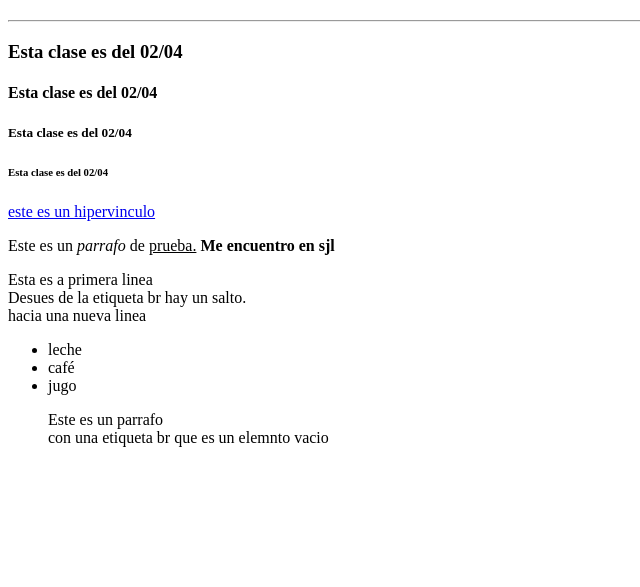
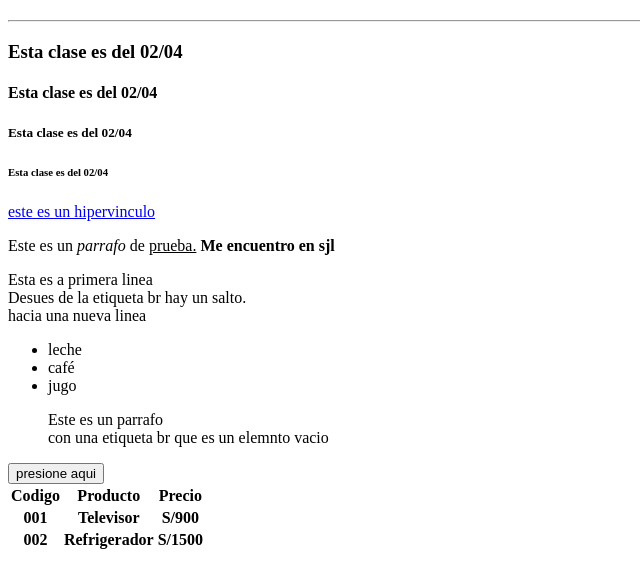
Before and after one commit to sakul972/luka.github.io, a plain HTML site: page index.html in a window 1280 px wide. Shown: the part 179-766 px from the top of the page, without its empty margins (0-640 px from the left). Drawn offline with Linux system fonts and the light colour scheme.

Commit message:
Update index.html
Signed-off-by: sakul072.github.io <lukruiz35@gmail.com>

```diff
--- a/index.html
+++ b/index.html
@@ -24,5 +24,23 @@
         <li>jugo</li>
         <p>Este es un parrafo <br> con una etiqueta br que es un elemnto vacio</p>
     </ul>
+        <button>presione aqui</button>
+    <table>
+        <tr>
+            <th>Codigo</th>
+            <th>Producto</th>
+            <th>Precio</th>
+        </tr>
+        <tr>
+            <th>001</th>
+            <th>Televisor</th>
+            <th>S/900</th>
+        </tr>
+        <tr>
+            <th>002</th>
+            <th>Refrigerador</th>
+            <th>S/1500</th>
+        </tr>
+    </table>
 </body>
 </html>
```
